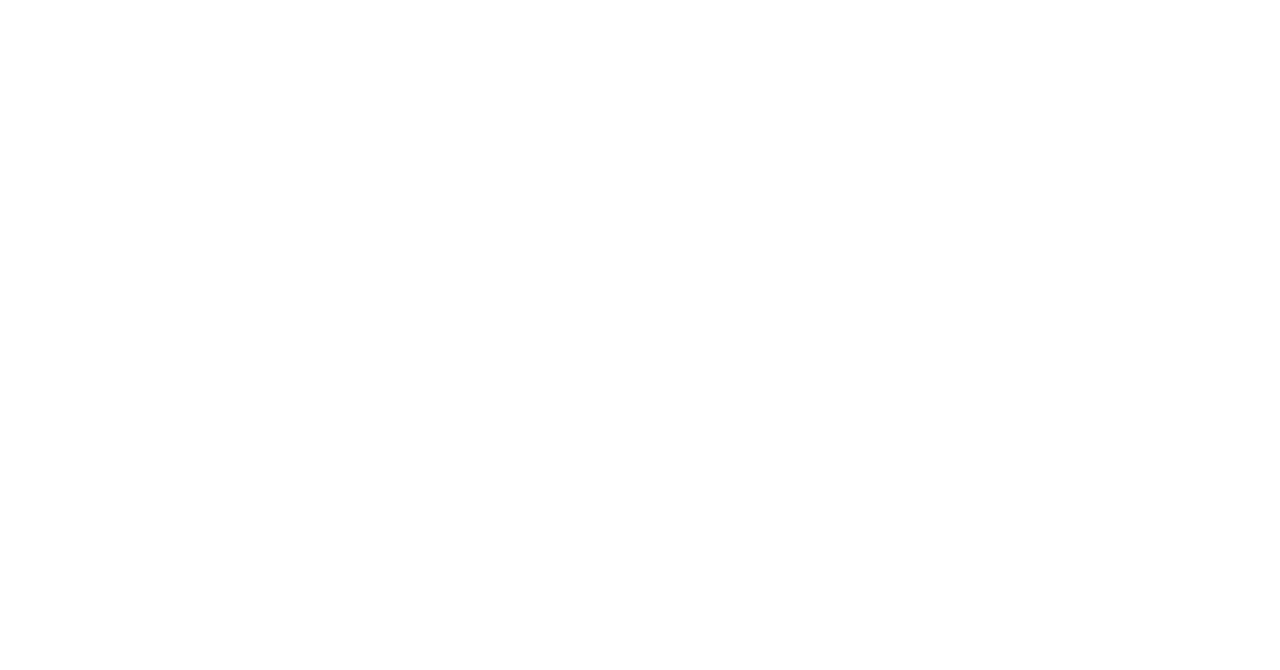
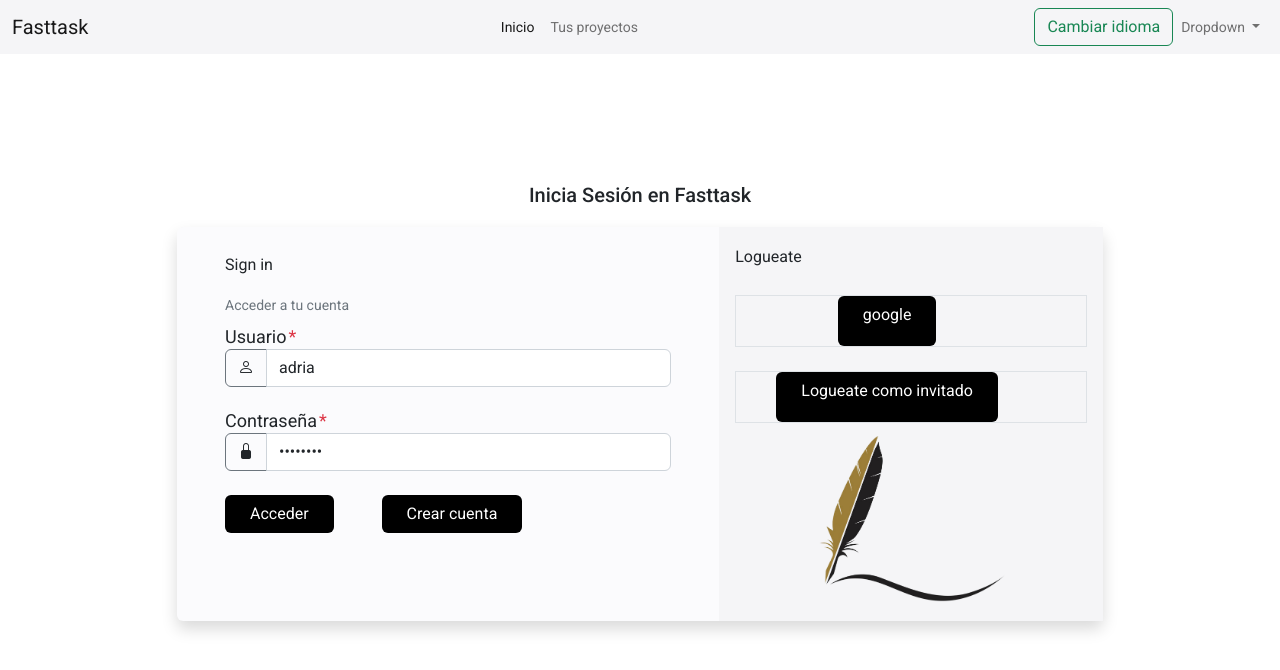
Before and after one commit to sigala1990/Fasttask, an Angular app in the folder Frontend/Fasttask/: page /home in a window 1280 px wide. Before the commit this address led to /. Shown: the top 670 px of the page. Built offline with nearby package versions, Linux system fonts and the light colour scheme.

Commit message:
navbar (ojo) es menja la part superior dels demes

```diff
--- a/Frontend/Fasttask/src/app/app-routing.module.ts
+++ b/Frontend/Fasttask/src/app/app-routing.module.ts
@@ -7,6 +7,7 @@ import { AreaClientComponent } from './component/area-client/area-client.compone
 const routes: Routes = [
     {path:'areaClient', component: AreaClientComponent},
     {path:'signup', component: SignupComponent},
+    {path:'home', component: HomeComponent},
     {path:'', component: HomeComponent}
 ];
 
--- a/Frontend/Fasttask/src/app/app.component.html
+++ b/Frontend/Fasttask/src/app/app.component.html
@@ -1 +1,2 @@
+<app-navbar></app-navbar>
 <router-outlet></router-outlet>
--- a/Frontend/Fasttask/src/app/app.module.ts
+++ b/Frontend/Fasttask/src/app/app.module.ts
@@ -11,6 +11,7 @@ import { SignupComponent } from './component/signup/signup.component';
 import { BrowserAnimationsModule } from '@angular/platform-browser/animations';
 import { MatSnackBarModule } from '@angular/material/snack-bar';
 import { AuthInterceptor } from './helpers/auth.interceptor';
+import { NavbarComponent } from './component/navbar/navbar.component';
 
 @NgModule({
   declarations: [
@@ -18,6 +19,7 @@ import { AuthInterceptor } from './helpers/auth.interceptor';
     HomeComponent,
     AreaClientComponent,
     SignupComponent,
+    NavbarComponent,
   ],
   imports: [
     BrowserModule,
--- /dev/null
+++ b/Frontend/Fasttask/src/app/component/navbar/navbar.component.html
@@ -0,0 +1,55 @@
+<nav
+  class="navbar navbar-expand-lg bg-body-tertiary fixed-top"
+  style="background-color: #f5f5f7"
+>
+  <div class="container-fluid">
+    <a class="navbar-brand" href="#">Fasttask</a>
+    <button
+      class="navbar-toggler"
+      type="button"
+      data-bs-toggle="collapse"
+      data-bs-target="#navbarSupportedContent"
+      aria-controls="navbarSupportedContent"
+      aria-expanded="false"
+      aria-label="Toggle navigation"
+    >
+      <span class="navbar-toggler-icon"></span>
+    </button>
+    <div class="collapse navbar-collapse" id="navbarSupportedContent">
+      <ul class="navbar-nav mx-auto mb-2 mb-lg-0">
+        <li class="nav-item">
+          <a class="nav-link active" aria-current="page" routerLink="/home">Inicio</a>
+        </li>
+        <li class="nav-item">
+          <a class="nav-link" href="#">Tus proyectos</a>
+        </li>
+
+
+      </ul>
+      <form class="d-flex ml-2" role="search">
+        <button class="btn btn-outline-success" type="submit">
+          Cambiar idioma
+        </button>
+      </form>
+      <ul class="navbar-nav  mb-2 mb-lg-0">
+      <li class="nav-item dropdown">
+        <a
+          class="nav-link dropdown-toggle"
+          href="#"
+          role="button"
+          data-bs-toggle="dropdown"
+          aria-expanded="false"
+        >
+          Dropdown
+        </a>
+        <ul class="dropdown-menu dropdown-menu-end">
+          <li><a class="dropdown-item" href="#">Tus proyectos</a></li>
+          <li><a class="dropdown-item" href="#">Perfil</a></li>
+          <li><hr class="dropdown-divider" /></li>
+          <li><a class="dropdown-item" href="#">Logout</a></li>
+        </ul>
+      </li>
+      </ul>
+    </div>
+  </div>
+</nav>
--- /dev/null
+++ b/Frontend/Fasttask/src/app/component/navbar/navbar.component.ts
@@ -0,0 +1,15 @@
+import { Component, OnInit } from '@angular/core';
+
+@Component({
+  selector: 'app-navbar',
+  templateUrl: './navbar.component.html',
+  styleUrls: ['./navbar.component.css']
+})
+export class NavbarComponent implements OnInit {
+
+  constructor() { }
+
+  ngOnInit(): void {
+  }
+
+}
--- a/Frontend/Fasttask/src/app/component/signup/signup.component.css
+++ b/Frontend/Fasttask/src/app/component/signup/signup.component.css
@@ -8,7 +8,7 @@ a {
   display: inline-block;
   display: flex;
   align-items: center;
-  background-color: #F5F5F7;
+  background-color: #ffffff;
 }
 .form-right i {
   font-size: 100px;
@@ -44,10 +44,7 @@ span{
 }
 
 
-.container-fluid{
-  /* margin-top: 100px;
-  min-height: 100vh; */
-}
+
 
 body {
   background-color: #f7f6f6
@@ -69,7 +66,7 @@ a {
 
 .card {
   border: none;
-  box-shadow: 5px 6px 6px 9px #e9ecef;
+  box-shadow: 5px 6px 6px 9px #F5F5F7;
   border-radius: 12px;
 }
 
@@ -128,7 +125,7 @@ span {
 .card {
 
   border: none;
-  box-shadow: 5px 6px 6px 9px #e9ecef;
+  box-shadow: 5px 6px 6px 9px #4c759e;
   border-radius: 4px;
 }
 
@@ -198,27 +195,3 @@ p {
 #form label {
   font-size: 20px;
 }
-/*
-input[type="radio"] {
-  display: none;
-} */
-
-
-
-input[type="radio"]:checked:after  {
-  color: rgb(253, 38, 181);
-  border-style: solid;
-}
-
-
-.radio-item label {
-  color: #666;
-  font-weight: normal;
-}
-[type=radio] {
-  position: absolute;
-  opacity: 100;
-  width: 10;
-  height: 10;
-  background-color: #FF4081;
-  }
--- a/Frontend/Fasttask/src/app/component/signup/signup.component.html
+++ b/Frontend/Fasttask/src/app/component/signup/signup.component.html
@@ -3,7 +3,7 @@
     <div class="row d-flex justify-content-center">
       <div class="col-sm-5 offset-sm">
         <h2 class="mb-2 text-center">Registrate en Fasttask</h2>
-        <div class="bg-white shadow rounded">
+        <div class=" shadow rounded" style="background-color: #F5F5F7;">
           <div class="row">
             <div class="col-sm pe-0">
               <div class="h-100 py-4 px-5">
@@ -112,7 +112,7 @@
                       </div>
 
                       <button
-                        class="w-100 text-white btn btn-md button-t-prestamos"
+                        class="w-100 text-white btn btn-md button-t-prestamos mb-3"
 
                       >
                         Registrarse
--- a/Frontend/Fasttask/src/app/service/userr/userr.service.ts
+++ b/Frontend/Fasttask/src/app/service/userr/userr.service.ts
@@ -22,7 +22,7 @@ export class UserrService {
         if (error.status === 409) {
           // Puedes manejar aquí el error específico de usuario duplicado
           // Por ejemplo, lanzar un error con mensaje claro
-          return throwError(() => new Error('El usuario o emailya existe.'));
+          return throwError(() => new Error('El usuario o email ya existe.'));
         }
         // Para otros errores, relanzar o manejar según convenga
         return this.handleError(error);
--- a/Frontend/Fasttask/src/styles.css
+++ b/Frontend/Fasttask/src/styles.css
@@ -1,4 +1,17 @@
 /* You can add global styles to this file, and also import other style files */
-
+/*
 html, body { height: 100%; }
 body { margin: 0; font-family: Roboto, "Helvetica Neue", sans-serif; }
+*/
+/* Quita márgenes y paddings globales */
+html,
+body {
+  margin: 0;
+  padding: 0;
+  overflow-x: hidden;
+}
+
+/* Si usas .login-page con 100vh, quítalo o ajusta: */
+.login-page {
+  min-height: 100vh;
+}
```
Also changed, not shown: Frontend/Fasttask/src/app/component/navbar/navbar.component.css (added), 1 other file (tests, documents, lock files or other folders).
